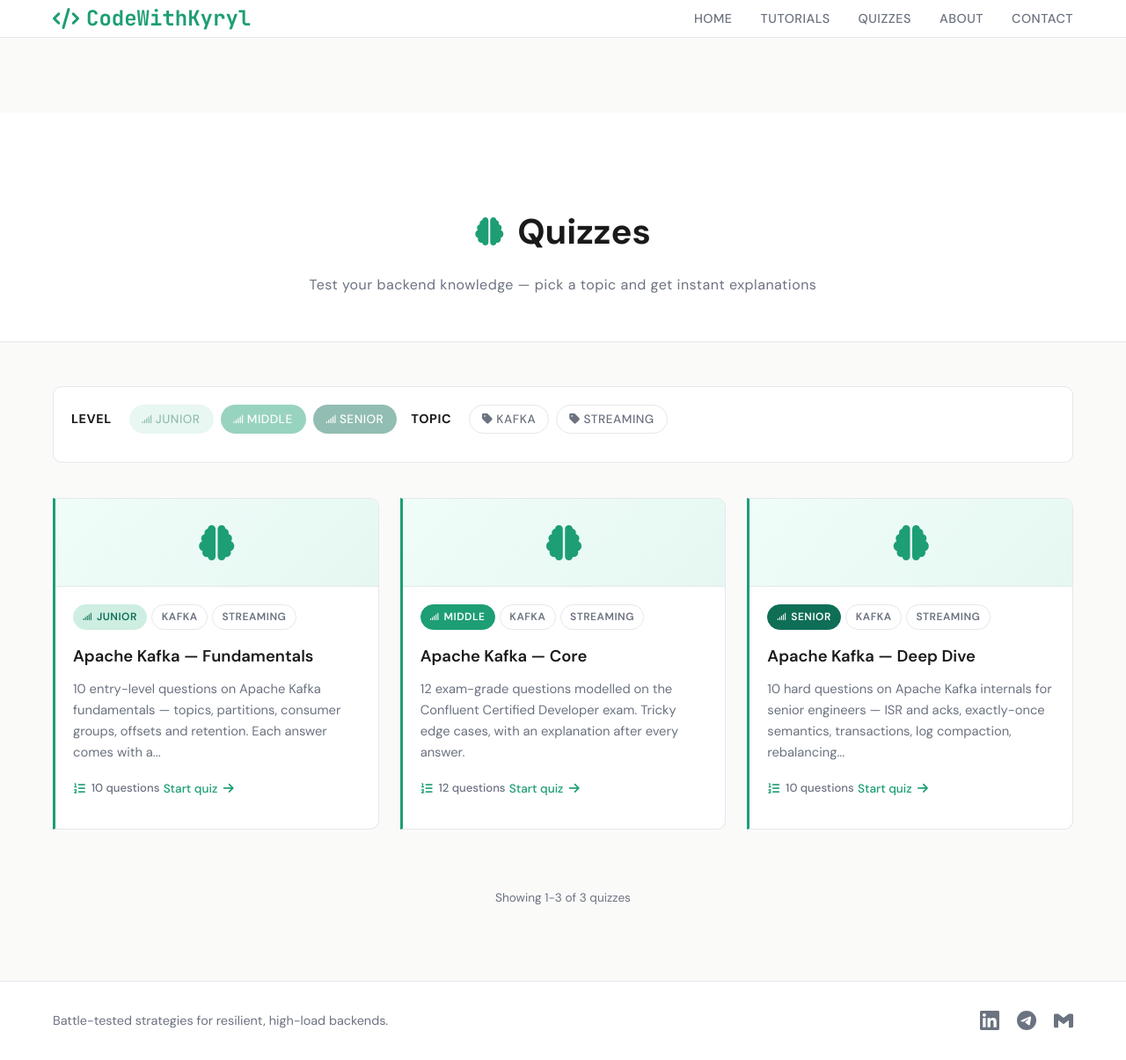
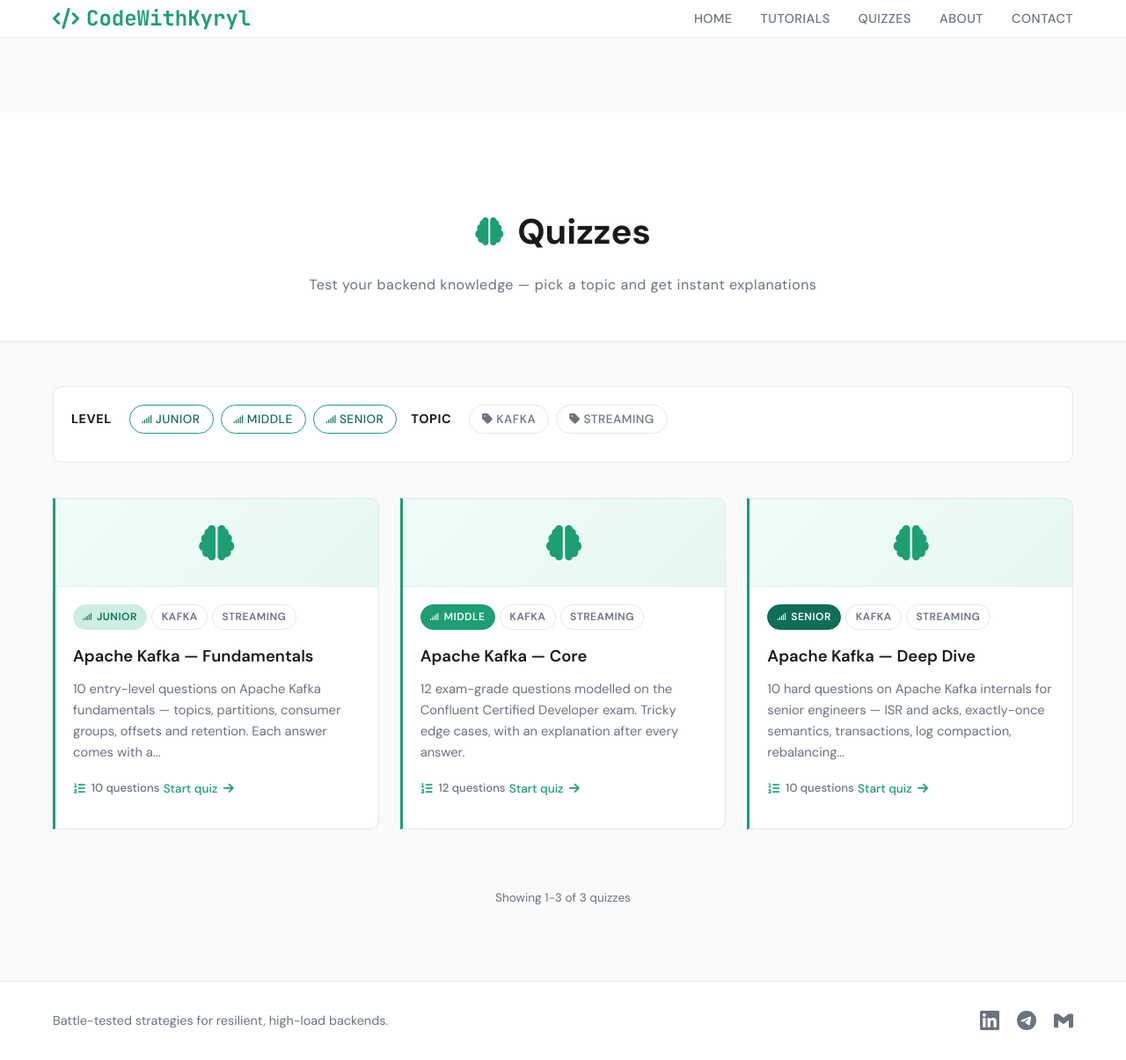
Before and after one commit to javaAndScriptDeveloper/codeWithKyryl, a Jekyll site: the page built from quizzes.md, in a window 1280 px wide and 1205 px high. Shown: the whole window at 88% size. Built offline with Jekyll 4.4.1, drawn with Linux system fonts in a browser that asks for light colours.

Commit message:
Improve legibility of unselected level filter buttons
The dimmed (opacity) unselected level buttons were too faint to read.
Render them as full-opacity white chips with a green border and green
text; the selected one fills with its level color and gets a ring. Keeps
level (green outline) distinct from topic (grey ghost) and readable.

Co-Authored-By: Claude Sonnet 4.6 <noreply@anthropic.com>

```diff
--- a/assets/css/quizzes.css
+++ b/assets/css/quizzes.css
@@ -126,22 +126,35 @@ main {
     color: #fff;
 }
 
-/* Level filter buttons mirror the card difficulty badges: always level-
-   colored with a signal icon, dimmed until selected. (.filter-btn.level-btn
-   specificity beats tutorials' .filter-btn:hover so the colors survive hover.) */
+/* Level filter buttons: legible green outline when unselected, filled with
+   the level color when selected (so the ramp reads on selection). Higher
+   specificity than tutorials' .filter-btn:hover so colors survive hover. */
 .filter-btn.level-btn {
-    opacity: 0.45;
-    border-color: transparent;
+    background: #fff;
+    border: 1px solid var(--color-primary);
+    color: var(--color-primary-dark);
 }
 .filter-btn.level-btn i { font-size: 0.7em; }
-.filter-btn.level-btn.level-junior { background: #cdeee1; color: var(--color-primary-dark); }
-.filter-btn.level-btn.level-middle { background: var(--color-primary); color: #fff; }
-.filter-btn.level-btn.level-senior { background: var(--color-primary-dark); color: #fff; }
-.filter-btn.level-btn:hover { opacity: 0.8; }
+.filter-btn.level-btn:hover { background: #f0fdf9; }
+
+.filter-btn.level-btn.level-junior.active {
+    background: #cdeee1;
+    color: var(--color-primary-dark);
+    border-color: #cdeee1;
+}
+.filter-btn.level-btn.level-middle.active {
+    background: var(--color-primary);
+    color: #fff;
+    border-color: var(--color-primary);
+}
+.filter-btn.level-btn.level-senior.active {
+    background: var(--color-primary-dark);
+    color: #fff;
+    border-color: var(--color-primary-dark);
+}
 .filter-btn.level-btn.active {
-    opacity: 1;
     font-weight: 700;
-    box-shadow: 0 0 0 2px rgba(29, 158, 117, 0.35);
+    box-shadow: 0 0 0 2px rgba(29, 158, 117, 0.30);
 }
 
 /* ---- Quiz page shell -------------------------------------------------- */
```
